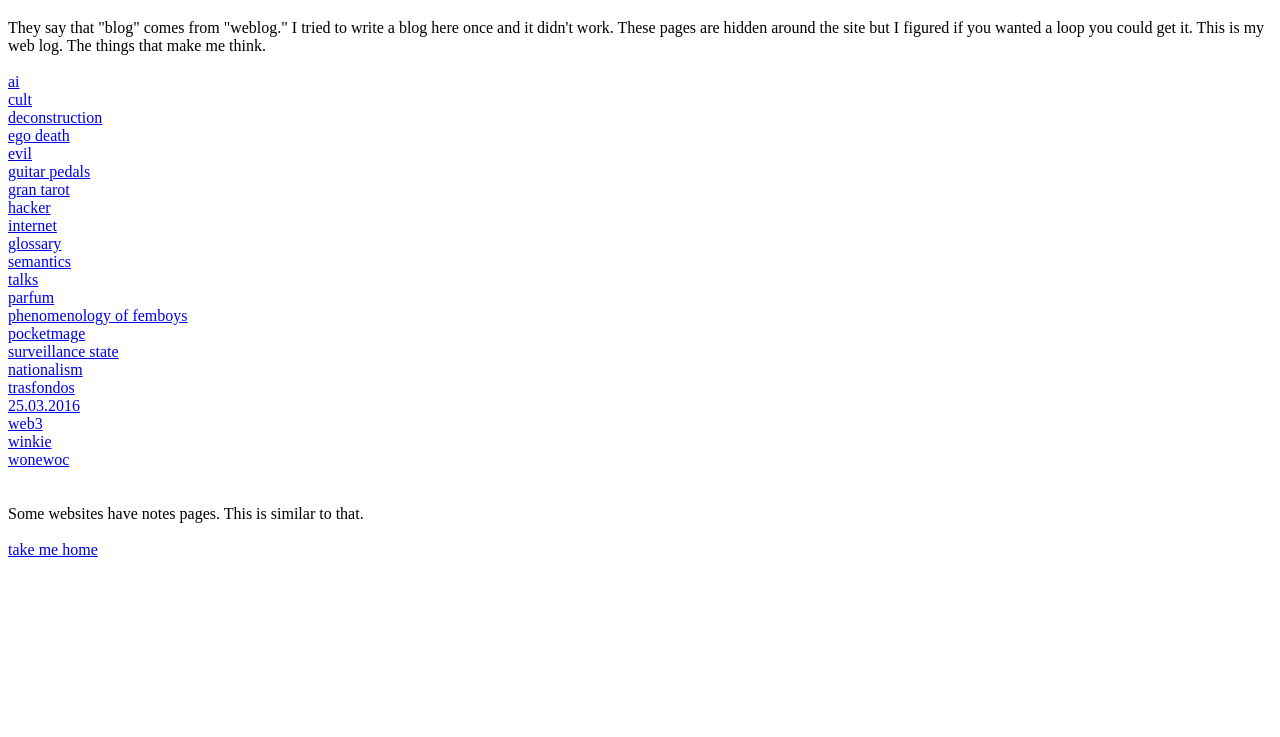
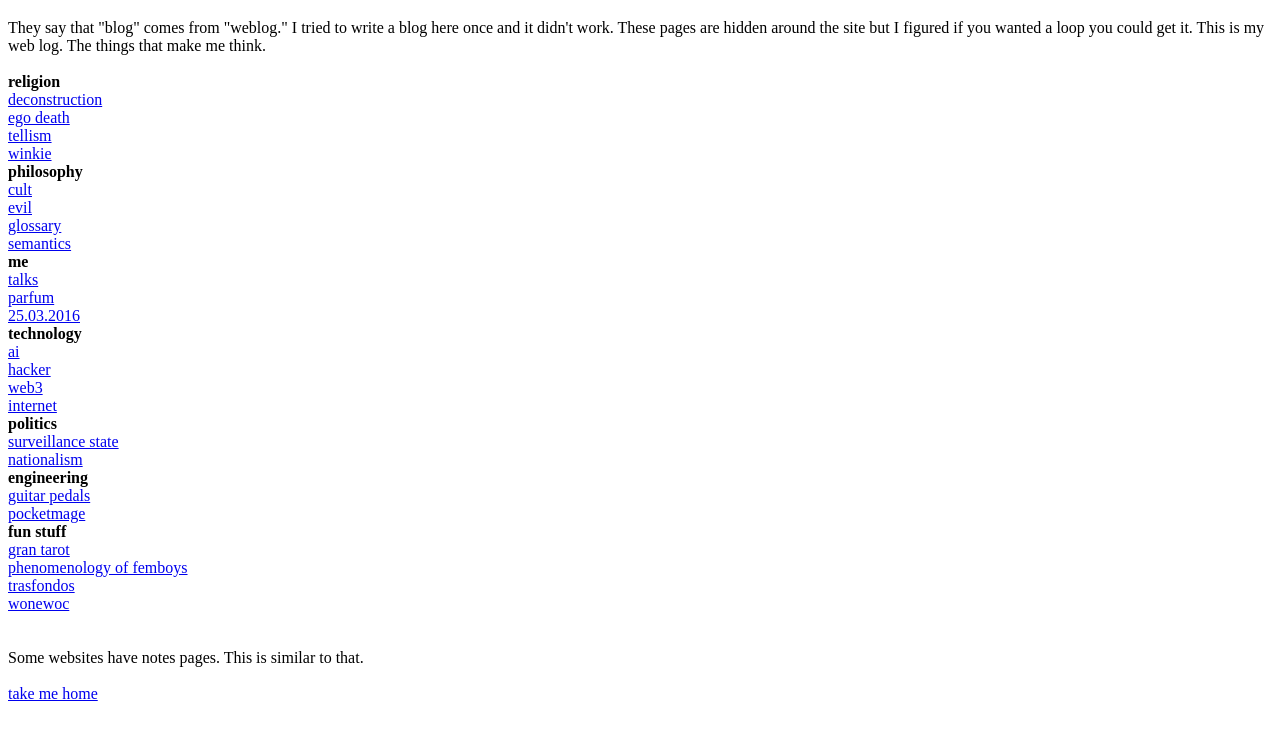
Before and after one commit to pajamaclaws21/pajamaclaws21.github.io, a plain HTML site: page weblog/index.html in a window 1280 px wide. Shown: the part 61-798 px from the top of the page. Drawn offline with Linux system fonts and the light colour scheme.

Commit message:
organize weblog

```diff
--- a/weblog/index.html
+++ b/weblog/index.html
@@ -17,27 +17,41 @@
 
         <br><br>
         <!-- internet -->
-        <a href="/weblog/ai.html">ai</a><br>
-        <a href="/weblog/cult.html">cult</a><br>
+        <b>religion</b><br>
         <a href="/weblog/deconstruction.html">deconstruction</a><br>
         <a href="/weblog/egodeath.html">ego death</a><br>
+        <a href="/weblog/tellism.html">tellism</a><br>
+        <a href="/weblog/winkie.html">winkie</a><br>
+
+        <b>philosophy</b><br>
+        <a href="/weblog/cult.html">cult</a><br>
         <a href="/weblog/evil.html">evil</a><br>
-        <a href="/weblog/guitar.html">guitar pedals</a><br>
-        <a href="/weblog/grantarot.html">gran tarot</a><br>
-        <a href="/weblog/hacker.html">hacker</a><br>
-        <a href="/weblog/internet.html">internet</a><br>
         <a href="/weblog/glossary.html">glossary</a><br>
         <a href="/weblog/semantic.html">semantics</a><br>
+
+        <b>me</b><br>
         <a href="/weblog/talks.html">talks</a><br>
         <a href="/weblog/parfum.html">parfum</a><br>
-        <a href="/weblog/fem.html">phenomenology of femboys</a><br>
-        <a href="/weblog/pocketmage.html">pocketmage</a><br>
+        <a href="/weblog/birthday.html">25.03.2016</a><br>
+
+        <b>technology</b><br>
+        <a href="/weblog/ai.html">ai</a><br>
+        <a href="/weblog/hacker.html">hacker</a><br>
+        <a href="/weblog/web3.html">web3</a><br>
+        <a href="/weblog/internet.html">internet</a><br>
+
+        <b>politics</b><br>
         <a href="/weblog/surveillance-state.html">surveillance state</a><br>
         <a href="/weblog/nationalism.html">nationalism</a><br>
+
+        <b>engineering</b><br>
+        <a href="/weblog/guitar.html">guitar pedals</a><br>
+        <a href="/weblog/pocketmage.html">pocketmage</a><br>
+
+        <b>fun stuff</b><br>
+        <a href="/weblog/grantarot.html">gran tarot</a><br>
+        <a href="/weblog/fem.html">phenomenology of femboys</a><br>
         <a href="/weblog/trasfondos.html">trasfondos</a><br>
-        <a href="/weblog/birthday.html">25.03.2016</a><br>
-        <a href="/weblog/web3.html">web3</a><br>
-        <a href="/weblog/winkie.html">winkie</a><br>
         <a href="/weblog/map.html">wonewoc</a><br>
 
         <br><br>
```
Also changed, not shown: weblog/tellism.html (added, +30 -0 lines).
